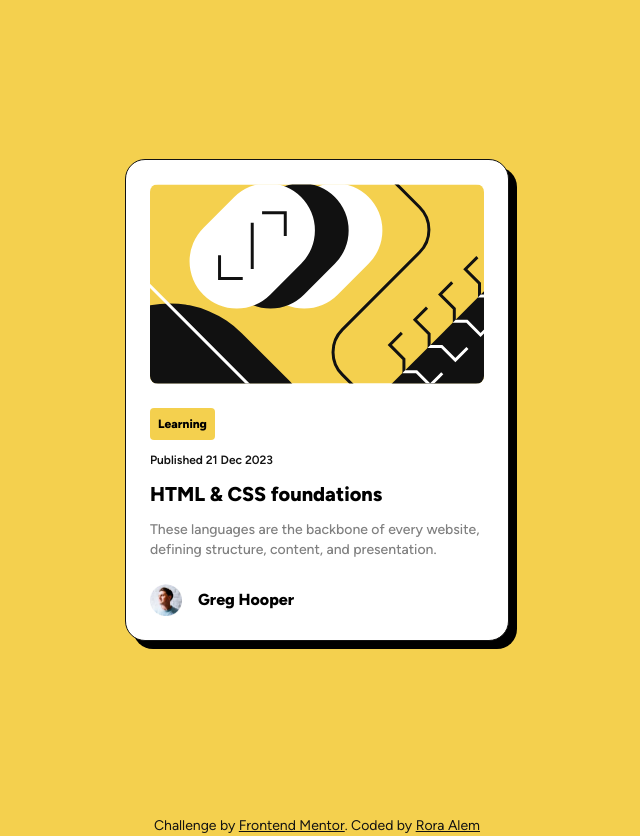
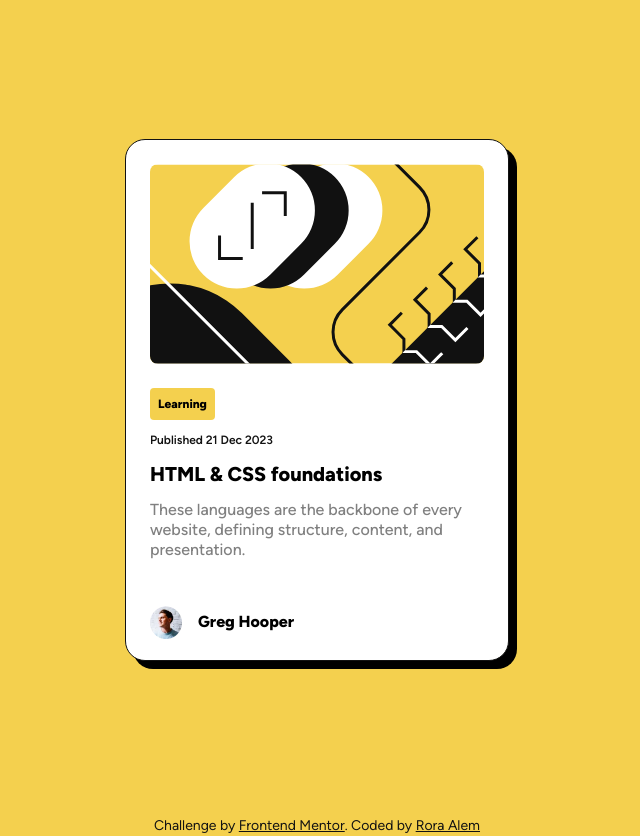
Before and after one commit to Rgit915/blog-preview-card, a website: page index.html in a window 1280 px wide. Shown: the whole page, without its empty margins (323-963 px from the left). Drawn offline with nearby package versions, Linux system fonts and the light colour scheme; files that its build step writes are made by us from their sources.

Commit message:
Add width and height of card

```diff
--- a/index.html
+++ b/index.html
@@ -10,25 +10,24 @@
 
   <title>Frontend Mentor | Blog preview card</title>
 
-  <!-- Feel free to remove these styles or customise in your own stylesheet 👍 -->
   <link rel="stylesheet" href="./css/style.css">
 </head>
 
 <body class="bg-yellow font-figtree text-16px">
   <main>
     <div class="flex justify-center items-center h-screen">
-      <div class="card">
+      <div class="card h-[501px] w-[327px] md:w-[384px] md:h-[522px]">
         <div>
-          <img src="./assets/images/illustration-article.svg" alt="blogimage" class="rounded-lg">
+          <img src="./assets/images/illustration-article.svg" alt="blogimage" class="rounded-lg w-[279px] h-[200px] md:w-[336px]">
         </div>
-        <div class="space-y-3 my-6">
+        <div class="space-y-3 my-6 w-[279px] h-[173px] md:w-[336px] md:h-[194px]">
           <div class="inline-block">
             <p class="bg-yellow p-2 rounded font-extrabold text-xs">Learning</p>
           </div>
 
           <p class="text-black font-semibold text-xs">Published 21 Dec 2023</p>
           <h1 class="text-xl font-extrabold hover:text-yellow cursor-pointer">HTML & CSS foundations</h1>
-           <p class="text-grey text-sm  font-medium"> These languages are the backbone of every website, defining structure, content, and presentation.
+           <p class="text-grey text-sm  font-medium md:text-[16px] "> These languages are the backbone of every website, defining structure, content, and presentation.
           </p>
 
         </div>
```
